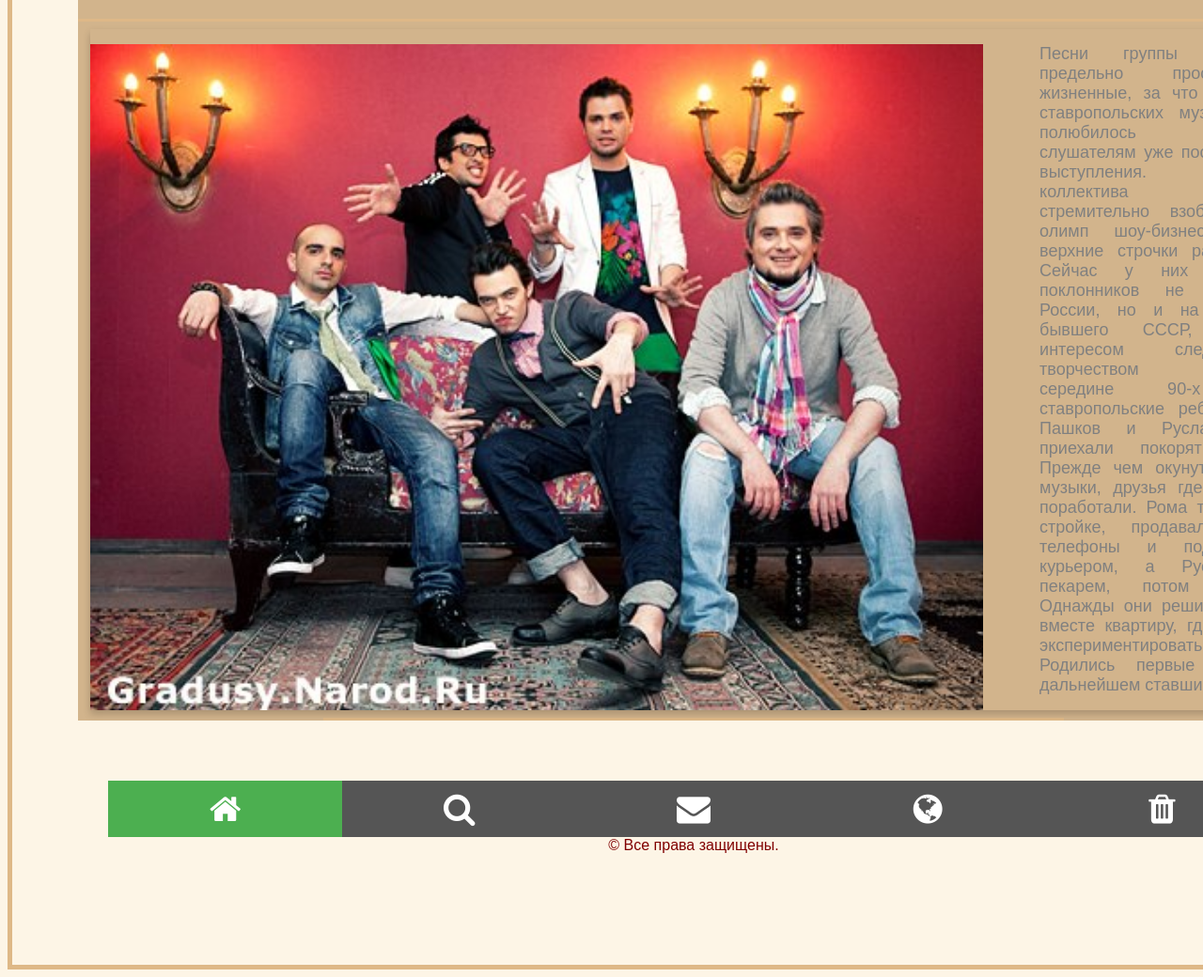
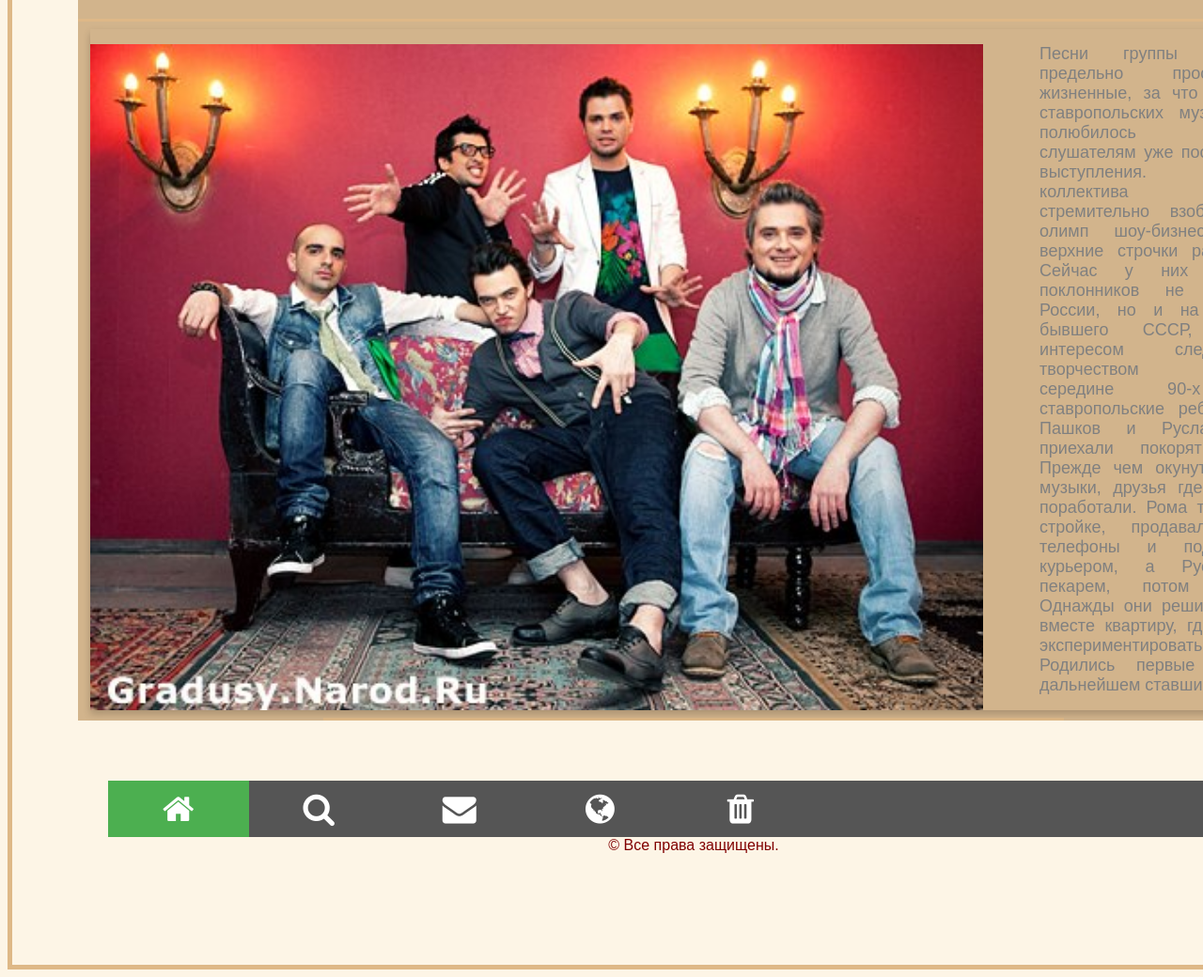
Before and after one commit to LapetoVA/gradusy, a plain HTML site: page index.html in a window 1280 px wide. Shown: the part 340-1380 px from the top of the page at 94% size. Drawn offline with Linux system fonts and the light colour scheme.

Commit message:
Add files via upload

```diff
--- a/css/styles.css
+++ b/css/styles.css
@@ -48,7 +48,7 @@ footer {
 .icon-bar a {
     float: left; /* Float links side by side */
     text-align: center; /* Center-align text */
-    width: 20%; /* Equal width (5 icons with 20% width each = 100%) */
+    width: 12%; /* Equal width (5 icons with 20% width each = 100%) */
     padding: 12px 0; /* Some top and bottom padding */
     transition: all 0.3s ease; /* Add transition for hover effects */
     color: white; /* White text color */
```
